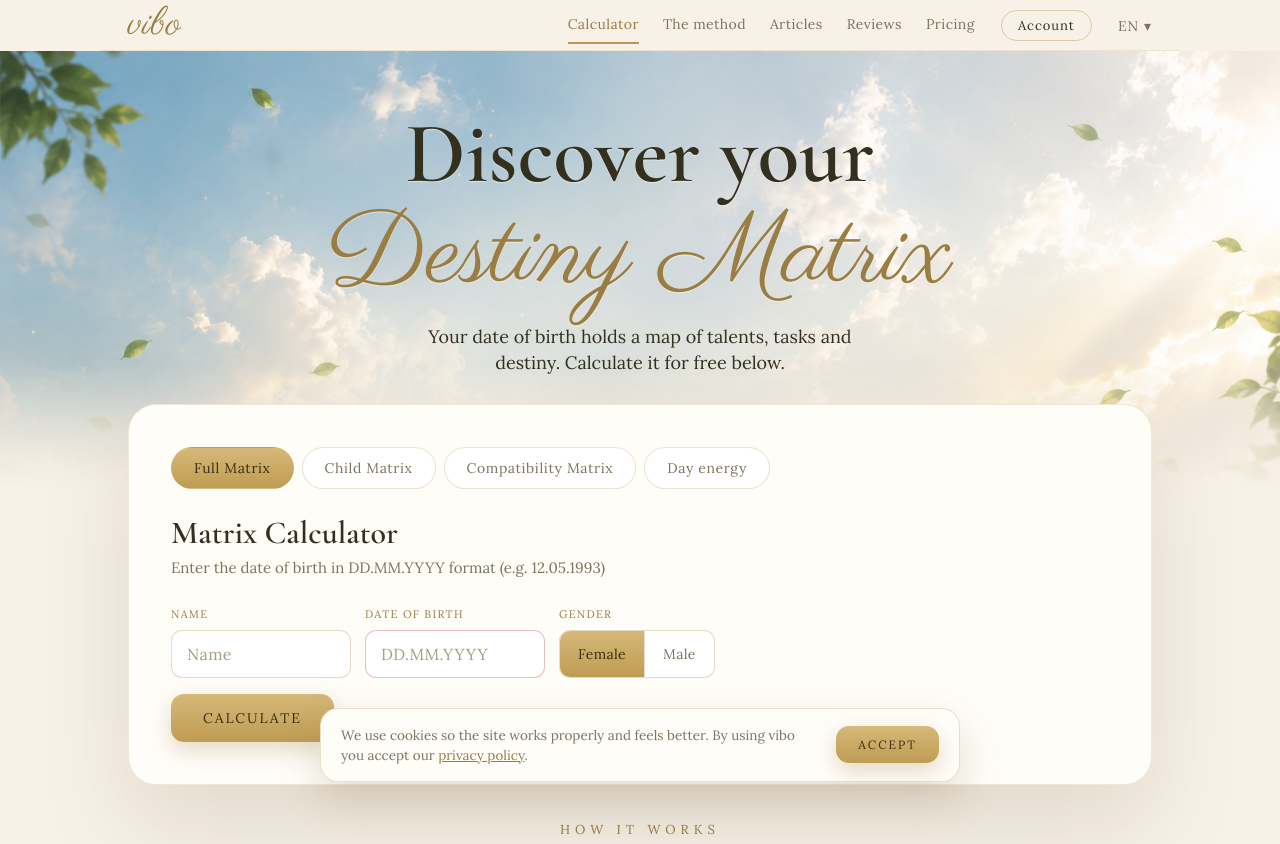
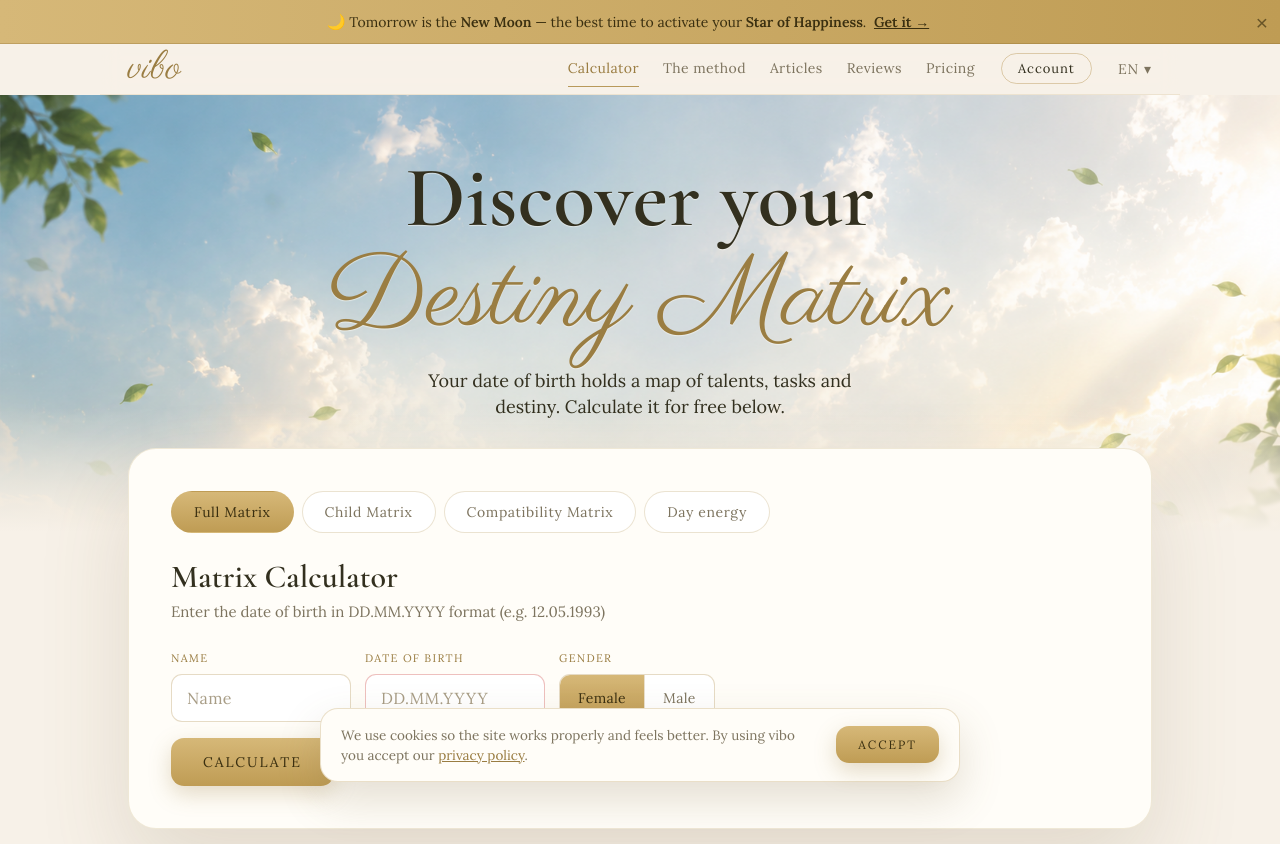
Before and after one commit to portonenko/vibo-club-matryca, a website: page site/index.html in a window 1280 px wide. Shown: the top 844 px of the page. Drawn offline with nearby package versions, Linux system fonts and the light colour scheme.

Commit message:
Add New Moon promo bar for Star of Happiness (dismissible, multilingual)

```diff
--- a/site/index.html
+++ b/site/index.html
@@ -474,6 +474,17 @@ try{ if(localStorage.getItem('vibo_cookies')==='1'){ fbq('consent','grant'); fbq
 
   .sell-bonus{display:none;margin:0 auto 16px;max-width:460px;font-size:14px;color:var(--gold-deep);background:rgba(184,153,90,.1);border:1px dashed rgba(184,153,90,.5);border-radius:12px;padding:11px 15px;line-height:1.5}
 
+  /* ---- promo bar (Nów / Gwiazda Szczęścia) ---- */
+  .promo{position:relative;z-index:8;display:flex;align-items:center;justify-content:center;gap:8px;background:linear-gradient(90deg,#d6b878,#bf9c54);color:#3a2f10;padding:11px 46px 11px 22px;font-size:14px;text-align:center;cursor:pointer;box-shadow:inset 0 -1px 0 rgba(120,90,30,.25)}
+  .promo-txt{font-family:'Lora',serif;line-height:1.4}
+  .promo-txt b{font-weight:600}
+  .promo-moon{font-size:15px}
+  .promo-cta{text-decoration:underline;font-weight:600;white-space:nowrap;margin-left:4px}
+  .promo-x{position:absolute;right:12px;top:50%;transform:translateY(-50%);background:transparent;border:0;color:#3a2f10;font-size:21px;line-height:1;cursor:pointer;opacity:.65}
+  .promo-x:hover{opacity:1}
+  .promo.hide{display:none}
+  @media(max-width:600px){.promo{font-size:12.5px;padding:10px 36px 10px 14px;gap:5px}.promo-cta{display:block;margin:2px auto 0}}
+
   /* ---- page back button ---- */
   .page-back{display:none;position:fixed;left:16px;top:74px;z-index:30;background:var(--cream-2);border:1px solid rgba(184,153,90,.3);color:var(--ink-soft);font-family:'Lora',serif;font-size:14px;padding:8px 16px;border-radius:30px;cursor:pointer;box-shadow:0 6px 18px rgba(120,100,60,.12);transition:all .2s}
   @media(max-width:600px){.page-back{top:64px;left:12px;padding:7px 14px;font-size:13px}}
@@ -510,6 +521,11 @@ try{ if(localStorage.getItem('vibo_cookies')==='1'){ fbq('consent','grant'); fbq
 </head>
 <body>
 <main>
+
+  <div class="promo" id="promo" onclick="buyProduct('star')">
+    <span class="promo-txt"><span class="promo-moon">🌙</span> <span data-i18n-html="promo_txt">Jutro <b>Nów</b> — najlepszy czas, by aktywować swoją <b>Gwiazdę Szczęścia</b>.</span> <span class="promo-cta" data-i18n="promo_cta">Odbierz ją →</span></span>
+    <button class="promo-x" aria-label="X" onclick="event.stopPropagation();closePromo()">×</button>
+  </div>
 
   <nav>
     <div class="navbar">
@@ -892,7 +908,7 @@ const I18N={
   m_h2d:'Zanim przeczytasz interpretację',
   m_p7:'Unikaj głównego błędu — nie dziel energii na „dobre” i „złe”. Takie nie istnieją. Każda z 22 energii to ogromne spektrum: może być Twoją siłą (w plusie) albo tworzyć napięcie (w minusie). Moje autorskie raporty PDF mają jeden cel — delikatnie i głęboko przeprowadzić Twoje energie w ich maksymalny, twórczy plus.',
   m_btn:'Oblicz swoją matrycę',
-  back:'Wróć',legal_updated:'Ostatnia aktualizacja: 06.2026.',cookie_ok:'Akceptuję',cookie_txt:'Używamy plików cookie, aby strona działała poprawnie i była wygodniejsza. Korzystając z vibo, akceptujesz naszą <a onclick="goPrivacy()">politykę prywatności</a>.',
+  back:'Wróć',legal_updated:'Ostatnia aktualizacja: 06.2026.',cookie_ok:'Akceptuję',promo_txt:'Jutro <b>Nów</b> — najlepszy czas, by aktywować swoją <b>Gwiazdę Szczęścia</b>.',promo_cta:'Odbierz ją →',cookie_txt:'Używamy plików cookie, aby strona działała poprawnie i była wygodniejsza. Korzystając z vibo, akceptujesz naszą <a onclick="goPrivacy()">politykę prywatności</a>.',
   art_h1:'Artykuły',art_lead:'Wkrótce pojawią się tu teksty o Matrycy Losu, energiach i pracy z nimi.',art_soon:'Wkrótce',art_prep:'Pierwszy artykuł jest w przygotowaniu.',
   rev_h1:'Opinie',rev_sub:'Prawdziwe wiadomości od naszych klientów',rev_place:'Miejsce na opinię klienta.',
   pr_h1:'Cennik',pr_lead:'Pełne, autorskie raporty PDF — gotowe od razu po opłacie.',
@@ -963,7 +979,7 @@ const I18N={
   m_h2d:'Before you read the interpretation',
   m_p7:'Avoid the main mistake — do not divide energies into “good” and “bad”. They do not exist. Each of the 22 energies is a vast spectrum: it can be your strength (in plus) or create tension (in minus). My authorial PDF reports have one goal — to gently and deeply guide your energies into their maximum, creative plus.',
   m_btn:'Calculate your matrix',
-  back:'Back',legal_updated:'Last updated: 06.2026.',cookie_ok:'Accept',cookie_txt:'We use cookies so the site works properly and feels better. By using vibo you accept our <a onclick="goPrivacy()">privacy policy</a>.',
+  back:'Back',legal_updated:'Last updated: 06.2026.',cookie_ok:'Accept',promo_txt:'Tomorrow is the <b>New Moon</b> — the best time to activate your <b>Star of Happiness</b>.',promo_cta:'Get it →',cookie_txt:'We use cookies so the site works properly and feels better. By using vibo you accept our <a onclick="goPrivacy()">privacy policy</a>.',
   art_h1:'Articles',art_lead:'Texts about the Destiny Matrix, energies and working with them will appear here soon.',art_soon:'Coming soon',art_prep:'The first article is in preparation.',
   rev_h1:'Reviews',rev_sub:'Real messages from our clients',rev_place:'Space for a customer review.',
   pr_h1:'Pricing',pr_lead:'Full, authorial PDF reports — ready right after payment.',
@@ -1034,7 +1050,7 @@ const I18N={
   m_h2d:'Bevor du die Auslegung liest',
   m_p7:'Vermeide den Hauptfehler — teile die Energien nicht in „gut“ und „böse“ ein. Solche gibt es nicht. Jede der 22 Energien ist ein riesiges Spektrum: Sie kann deine Stärke sein (im Plus) oder Spannung erzeugen (im Minus). Meine PDF-Berichte haben ein Ziel — deine Energien sanft und tief in ihr maximales, schöpferisches Plus zu führen.',
   m_btn:'Berechne deine Matrix',
-  back:'Zurück',legal_updated:'Zuletzt aktualisiert: 06.2026.',cookie_ok:'Akzeptieren',cookie_txt:'Wir verwenden Cookies, damit die Seite richtig funktioniert und angenehmer ist. Mit der Nutzung von vibo akzeptierst du unsere <a onclick="goPrivacy()">Datenschutzerklärung</a>.',
+  back:'Zurück',legal_updated:'Zuletzt aktualisiert: 06.2026.',cookie_ok:'Akzeptieren',promo_txt:'Morgen ist <b>Neumond</b> — die beste Zeit, deinen <b>Stern des Glücks</b> zu aktivieren.',promo_cta:'Jetzt holen →',cookie_txt:'Wir verwenden Cookies, damit die Seite richtig funktioniert und angenehmer ist. Mit der Nutzung von vibo akzeptierst du unsere <a onclick="goPrivacy()">Datenschutzerklärung</a>.',
   art_h1:'Artikel',art_lead:'Hier erscheinen bald Texte über die Schicksalsmatrix, die Energien und die Arbeit mit ihnen.',art_soon:'Bald',art_prep:'Der erste Artikel ist in Vorbereitung.',
   rev_h1:'Bewertungen',rev_sub:'Echte Nachrichten unserer Kundinnen',rev_place:'Platz für eine Kundenbewertung.',
   pr_h1:'Preise',pr_lead:'Vollständige PDF-Berichte — fertig direkt nach der Zahlung.',
@@ -1773,6 +1789,8 @@ function showView(v){
   document.body.classList.toggle('subpage', v!=='home');
   window.scrollTo({top:0,behavior:'smooth'});
 }
+function closePromo(){ try{localStorage.setItem('vibo_promo_v1','1');}catch(e){} const p=document.getElementById('promo'); if(p)p.classList.add('hide'); }
+(function(){ let h=false; try{h=localStorage.getItem('vibo_promo_v1')==='1';}catch(e){} if(h){const p=document.getElementById('promo'); if(p)p.classList.add('hide');} })();
 function acceptCookies(){ try{localStorage.setItem('vibo_cookies','1');}catch(e){} if(window.gtag) gtag('consent','update',{'analytics_storage':'granted'}); if(window.fbq){ fbq('consent','grant'); fbq('track','PageView'); } const b=document.getElementById('cookie-bar'); if(b)b.classList.remove('show'); }
 /* swipe od lewej krawędzi w prawo = powrót (telefon) */
 let _swX=0,_swY=0;
```
Also changed, not shown: site/preview.html (+21 -3 lines).
